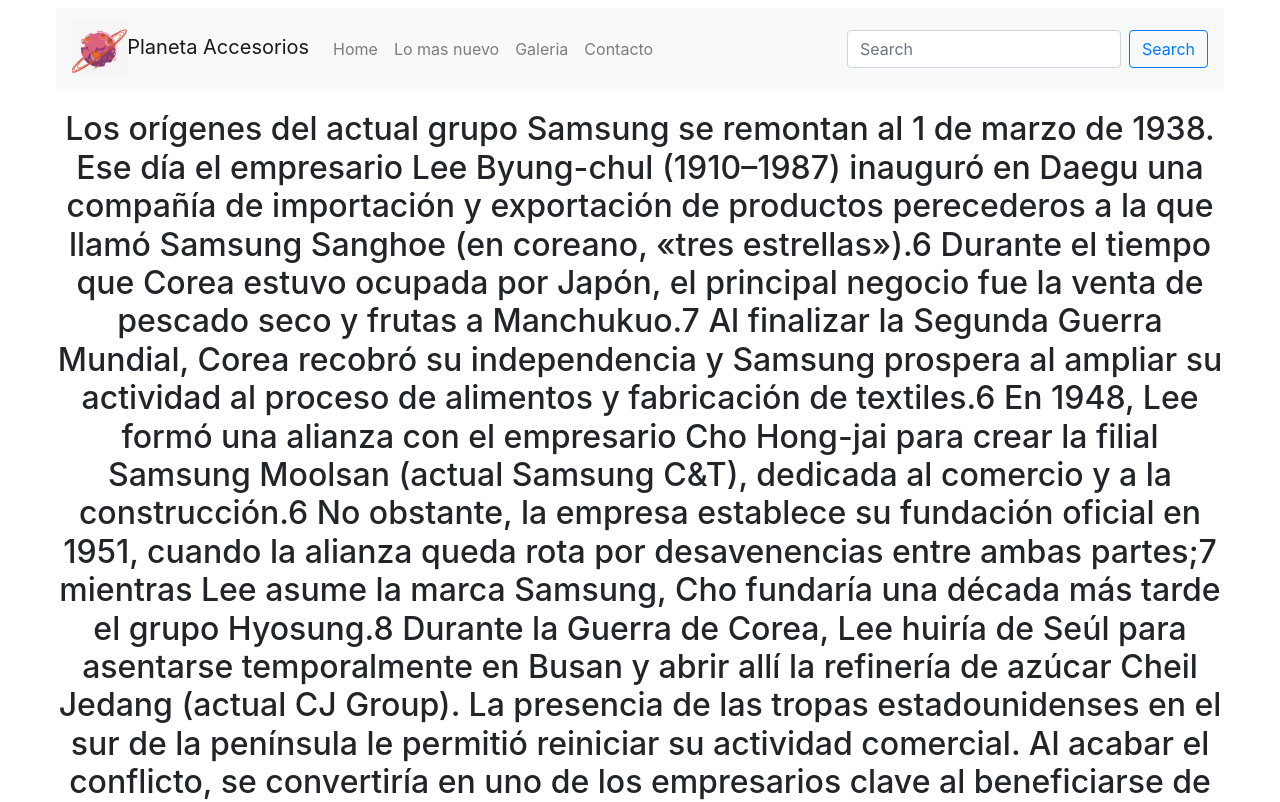
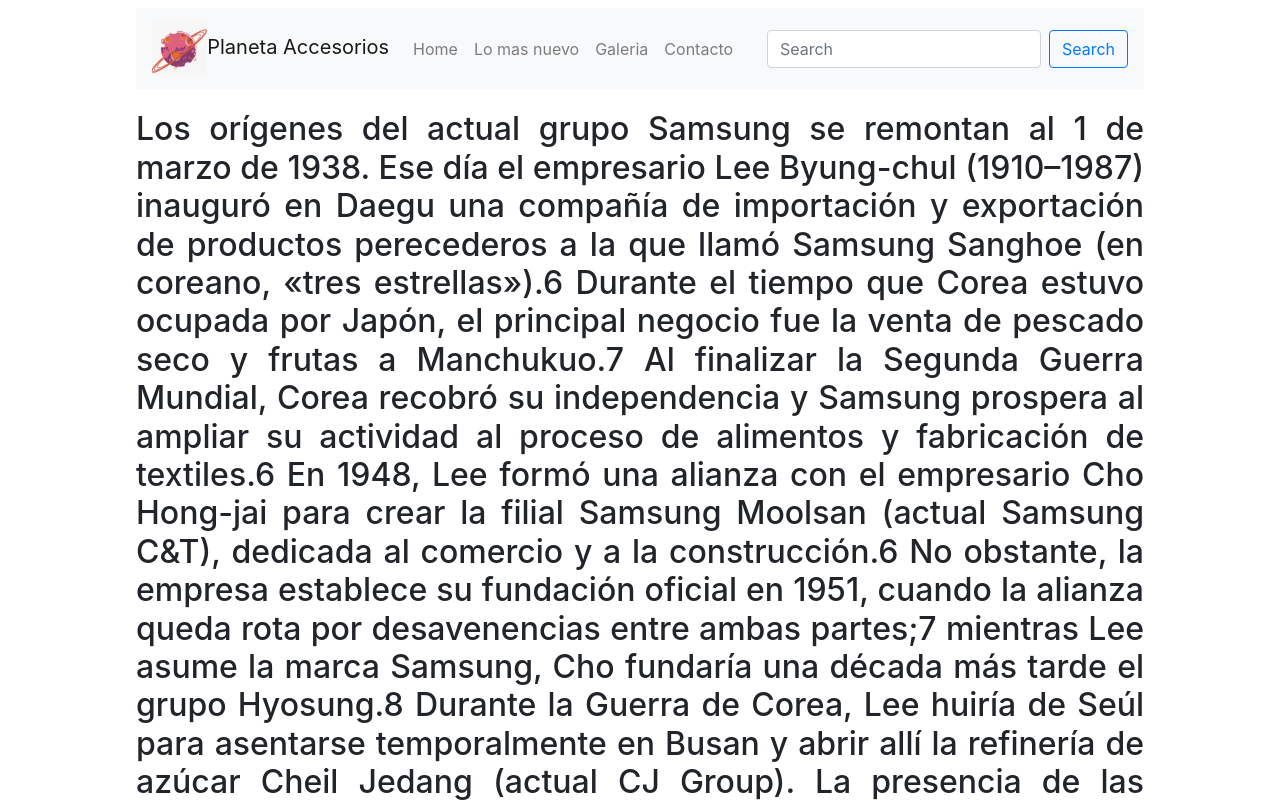
Before and after one commit to radamesvaz/planetaaccesorios, a React (Create React App) app in the folder planetaaccesorios/: page / in a window 1280 px wide. Shown: the top 802 px of the page. Built offline with nearby package versions, Linux system fonts and the light colour scheme.

Commit message:
finally made navbar sticky

```diff
--- a/planetaaccesorios/src/App.css
+++ b/planetaaccesorios/src/App.css
@@ -1,7 +1,7 @@
 .App {
   text-align: center;
-  margin-left: 3.5em;
-  margin-right: 3.5em;
+  margin-left: 8.5em;
+  margin-right: 8.5em;
 }
 
 .mtop{
--- a/planetaaccesorios/src/components/Banner.js
+++ b/planetaaccesorios/src/components/Banner.js
@@ -2,7 +2,7 @@
 
 const Banner = () => {
     return(
-        <h1>Los orígenes del actual grupo Samsung se remontan al 1 de marzo de 1938. Ese día el empresario Lee Byung-chul (1910–1987) inauguró en Daegu una compañía de importación y exportación de productos perecederos a la que llamó Samsung Sanghoe (en coreano, «tres estrellas»).6​ Durante el tiempo que Corea estuvo ocupada por Japón, el principal negocio fue la venta de pescado seco y frutas a Manchukuo.7​ Al finalizar la Segunda Guerra Mundial, Corea recobró su independencia y Samsung prospera al ampliar su actividad al proceso de alimentos y fabricación de textiles.6​
+        <h1 style={{textAlign: "justify" }}>Los orígenes del actual grupo Samsung se remontan al 1 de marzo de 1938. Ese día el empresario Lee Byung-chul (1910–1987) inauguró en Daegu una compañía de importación y exportación de productos perecederos a la que llamó Samsung Sanghoe (en coreano, «tres estrellas»).6​ Durante el tiempo que Corea estuvo ocupada por Japón, el principal negocio fue la venta de pescado seco y frutas a Manchukuo.7​ Al finalizar la Segunda Guerra Mundial, Corea recobró su independencia y Samsung prospera al ampliar su actividad al proceso de alimentos y fabricación de textiles.6​
 
         En 1948, Lee formó una alianza con el empresario Cho Hong-jai para crear la filial Samsung Moolsan (actual Samsung C&T), dedicada al comercio y a la construcción.6​ No obstante, la empresa establece su fundación oficial en 1951, cuando la alianza queda rota por desavenencias entre ambas partes;7​ mientras Lee asume la marca Samsung, Cho fundaría una década más tarde el grupo Hyosung.8​
 
@@ -35,7 +35,7 @@
 
         La empresa ha asumido dos crisis recientes en octubre de 2016. Por un lado, la guerra de pleitos entre Samsung Electronics y Apple por presunta violación de patentes en teléfonos inteligentes.24​ Y por otro lado, se vieron obligados a retirar del mercado todos los terminales Samsung Galaxy Note 7 por un fallo de fabricación.25​26​
 
-        En abril de 2018, el expresidente surcoreano Lee Myung-bak fue inculpado por la Fiscalía de una serie de delitos, entre ellos haber aceptado presuntamente un soborno de Samsung para que indultara a Lee Kun-hee, presidente de Samsung Group, condenado por evasión de impuestos.27​</h1>
+        En abril de 2018, el expresidente surcoreano Lee Myung-bak fue inculpado por la Fiscalía de una serie de delitos, entre ellos haber aceptado presuntamente un soborno de Samsung para que indultara a Lee Kun-hee, presidente de Samsung Group, condenado por evasión de impuestos.27​y​</h1>
     )
 }
 
--- a/planetaaccesorios/src/components/Navigation.js
+++ b/planetaaccesorios/src/components/Navigation.js
@@ -1,12 +1,12 @@
 import React from 'react';
 import { Nav, Navbar, Form, Button, FormControl } from 'react-bootstrap';
 import logo from '../assets/logo.jpg';
+import './navbar.css'
 
 
 function Navigation() {
     return(
-        <div>
-             <Navbar bg="light" expand="lg" className="mtop">
+            <Navbar sticky="top" bg="light" expand="lg" className="mtop">
                 <Navbar.Brand href="#home"> <img alt='logo' style={{height: 55}} src={logo} />Planeta Accesorios</Navbar.Brand>
              <Navbar.Toggle aria-controls="basic-navbar-nav" />
              <Navbar.Collapse id="basic-navbar-nav">
@@ -22,7 +22,7 @@
                 </Form>
                 </Navbar.Collapse>
             </Navbar>
-        </div>
+
     )
 }
 
--- a/planetaaccesorios/src/components/navbar.css
+++ b/planetaaccesorios/src/components/navbar.css
@@ -1,24 +1,5 @@
-ul{
-    margin-top: 2.6em;
-    margin-bottom: 2.6em;
-    display: block;
-    list-style-type: none;
-    float: right;
-    width: 100%;
+.mfixed{
+    position: -webkit-sticky; /* Safari */
+    position: sticky;
+    top: 0;
 }
-
-li{
-    float: right;
-}
-
-li a {
-    display: block;
-    text-align: center;
-    text-decoration: none;
-    color: rgb(255, 55, 255);
-    margin: 1em;
-}
-
-li a:hover{
-    color: rgb(255,150,255);
-}
```
